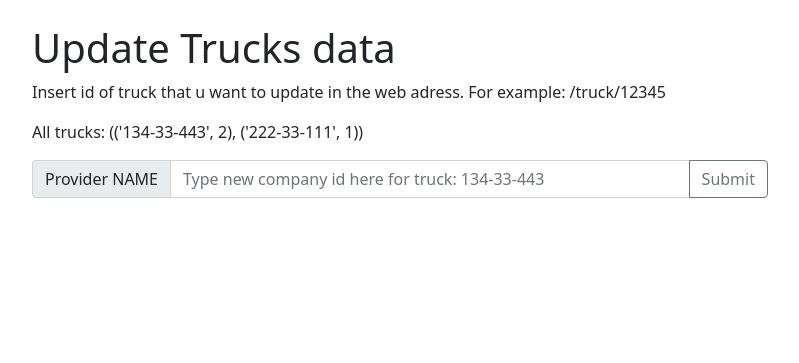
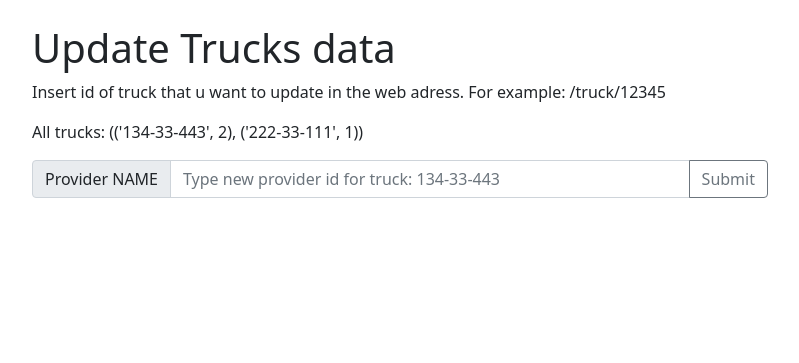
Before and after one commit to maciob/DeveleapDevWeek, a Flask app: page /trucks/134-33-443 in a window 1280 px wide. Shown: the part 56-419 px from the top of the page, without its empty margins (240-1039 px from the left). Run offline with Flask 2, Linux system fonts and the light colour scheme; data comes from the database, SQL or seed files in the repository.

Commit message:
update track fix

```diff
--- a/Billing/app/templates/update_truck.html
+++ b/Billing/app/templates/update_truck.html
@@ -9,7 +9,7 @@
     <form method="post" target="response_frame">
         <div class="input-group mb-3">
             <span class="input-group-text">Provider NAME</span>
-        <input type="text" class="form-control"  placeholder="Type new company id here for truck: {{ids}}" name="provider">
+        <input type="text" class="form-control"  placeholder="Type new provider id for truck: {{ids}}" name="provider">
         <button class="btn btn-outline-secondary" type="submit">Submit</button>
         </div>
     </form>
```
